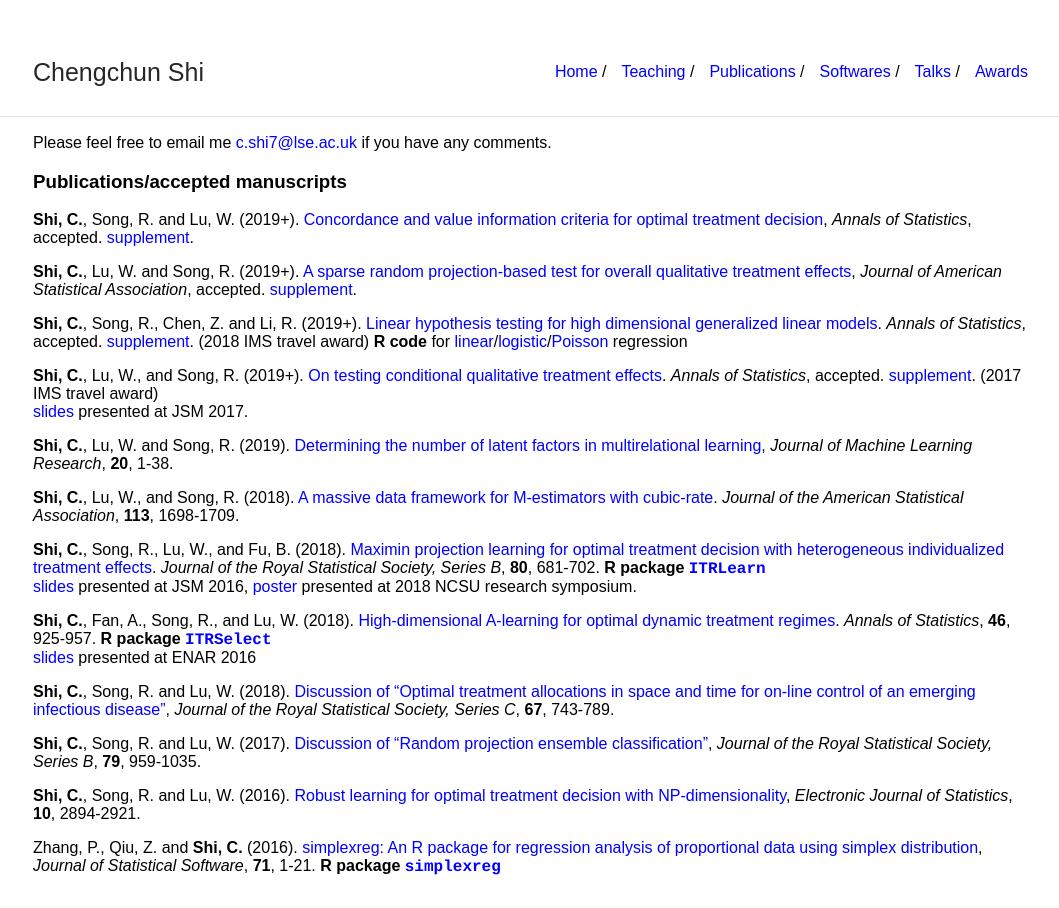
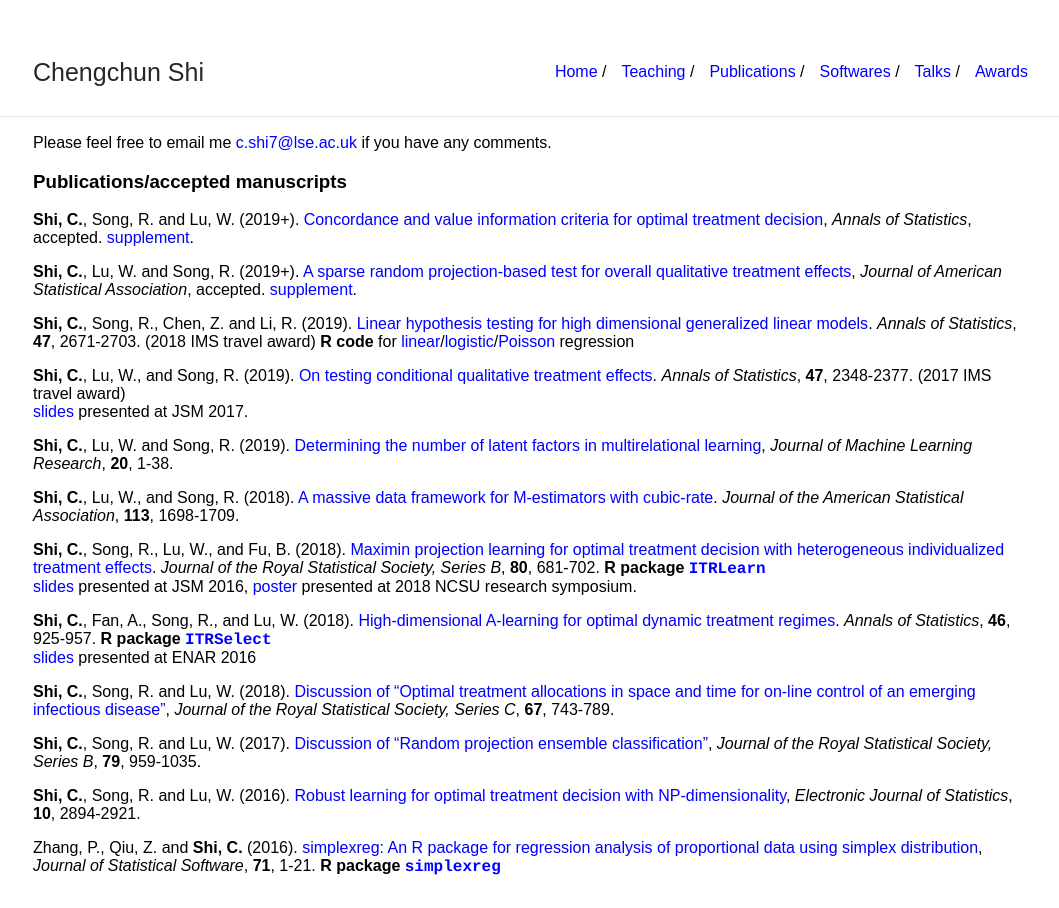
Before and after one commit to callmespring/callmespring.github.io, a Jekyll site: the page built from publication.md, in a window 1280 px wide. Shown: the whole page, without its empty margins (107-1166 px from the left). Built offline with Jekyll 4.4.1, drawn with Linux system fonts in a browser that asks for light colours.

Commit message:
Update publication.md

```diff
--- a/publication.md
+++ b/publication.md
@@ -13,12 +13,12 @@ Please feel free to email me <c.shi7@lse.ac.uk> if you have any comments.
 
 **Shi, C.**, Lu, W. and Song, R. (2019+). [A sparse random projection-based test for overall qualitative treatment effects](./paper/OQTE.pdf), _Journal of American Statistical Association_, accepted. [supplement](./paper/suppOQTE.pdf).
 
-**Shi, C.**, Song, R., Chen, Z. and Li, R. (2019+). [Linear hypothesis testing for high dimensional generalized linear models](./paper/hdlineartest.pdf).
-_Annals of Statistics_, accepted. [supplement](./paper/supphdlineartest.pdf). (2018 IMS travel award)
+**Shi, C.**, Song, R., Chen, Z. and Li, R. (2019). [Linear hypothesis testing for high dimensional generalized linear models](https://projecteuclid.org/euclid.aos/1564797860).
+_Annals of Statistics_, **47**, 2671-2703. (2018 IMS travel award)
 **R code** for [<font size="3">linear</font>](./code/lm_ADMM0.r)/[<font size="3">logistic</font>](./code/Logistic_ADMM0.r)/[<font size="3">Poisson</font>](./code/Poisson_ADMM0.r) <font size="3">regression</font>
 
-**Shi, C.**, Lu, W., and Song, R. (2019+). [On testing conditional qualitative treatment effects](./paper/CQTEaccept.pdf). _Annals of Statistics_, accepted.
-[supplement](./paper/suppCQTEaccept.pdf). (2017 IMS travel award) <br/> [<font size="3">slides</font>](./slides/JSM2017.pdf) <font size="3">presented at JSM 2017</font>.
+**Shi, C.**, Lu, W., and Song, R. (2019). [On testing conditional qualitative treatment effects](https://projecteuclid.org/euclid.aos/1558425648). _Annals of Statistics_, **47**, 2348-2377.
+(2017 IMS travel award) <br/> [<font size="3">slides</font>](./slides/JSM2017.pdf) <font size="3">presented at JSM 2017</font>.
 
 **Shi, C.**, Lu, W. and Song, R. (2019). [Determining the number of latent factors in multirelational learning](http://www.jmlr.org/papers/v20/18-037.html), _Journal of Machine Learning Research_, **20**, 1-38.
 
```
